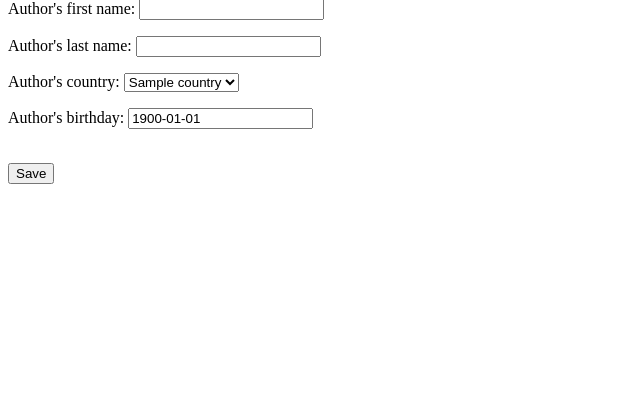
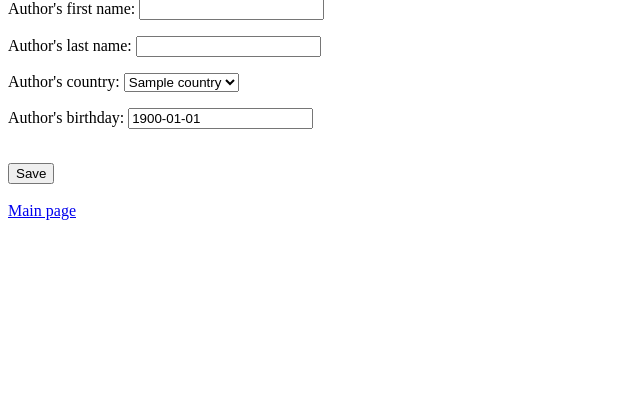
Before and after one commit to sergeyst80/django-store, a Django app: page /authors-create/ in a window 1280 px wide. Shown: the part 81-476 px from the top of the page, without its empty margins (0-640 px from the left). Run offline with Django 3.2, Linux system fonts and the light colour scheme; tables that the repository leaves empty hold one stand-in row (values such as "Sample post").

Commit message:
Authors_web_all_func_class. Update 1

```diff
--- a/src/dictionaries/templates/dictionaries/authors_form.html
+++ b/src/dictionaries/templates/dictionaries/authors_form.html
@@ -13,5 +13,6 @@
         <button type="submit">Save</button>
     </form>
     <br>
+    <a href="{% url 'authors-list' %}">Main page</a>
 </body>
 </html>
```
